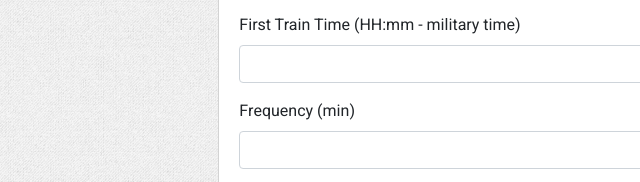
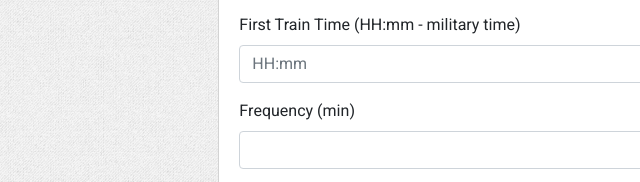
Before and after one commit to SarahMBeecroft/Train-Scheduler, a plain HTML site: page index.html in a window 1280 px wide. Shown: the part 592-774 px from the top of the page, 0-640 px from the left. Drawn offline with nearby package versions, Linux system fonts and the light colour scheme; no server answers; a web font is replaced by a local one.

Commit message:
Fixed bug in javascript, ready to turn in

```diff
--- a/assets/javascript/app.js
+++ b/assets/javascript/app.js
@@ -16,8 +16,10 @@ var database = firebase.database();
 
 // Creates click event when user clicks submit button
 $("#submit-button").on("click", function (event) {
+
     // Prevents page from being reloaded
     event.preventDefault();
+
     // Gets input values
     var trainName = $("#train-name").val().trim();
     var destination = $("#destination").val().trim();
@@ -46,6 +48,8 @@ $("#train-name").val("");
 $("#destination").val("");
 $("#first-train").val("");
 $("#frequency").val("");
+
+});
 
 // Adds child snapshot to database
 database.ref().on("child_added", function(childSnapshot) {
@@ -98,6 +102,6 @@ $("<td>").text(minutesNextTrain)
 // Appends the new row to the train table
 $("#train-table > tbody").append(newRow);
 
+
 })
 })
-})
--- a/index.html
+++ b/index.html
@@ -100,7 +100,7 @@
                 </div>
                 <div class="form-group">
                     <label for="first-train">First Train Time (HH:mm - military time)</label>
-                    <input type="text" class="form-control" id="first-train">
+                    <input type="text" class="form-control" id="first-train" placeholder="HH:mm">
                 </div>
                 <div class="form-group">
                     <label for="frequency">Frequency (min)</label>
```
Also changed, not shown: 1 other file.
